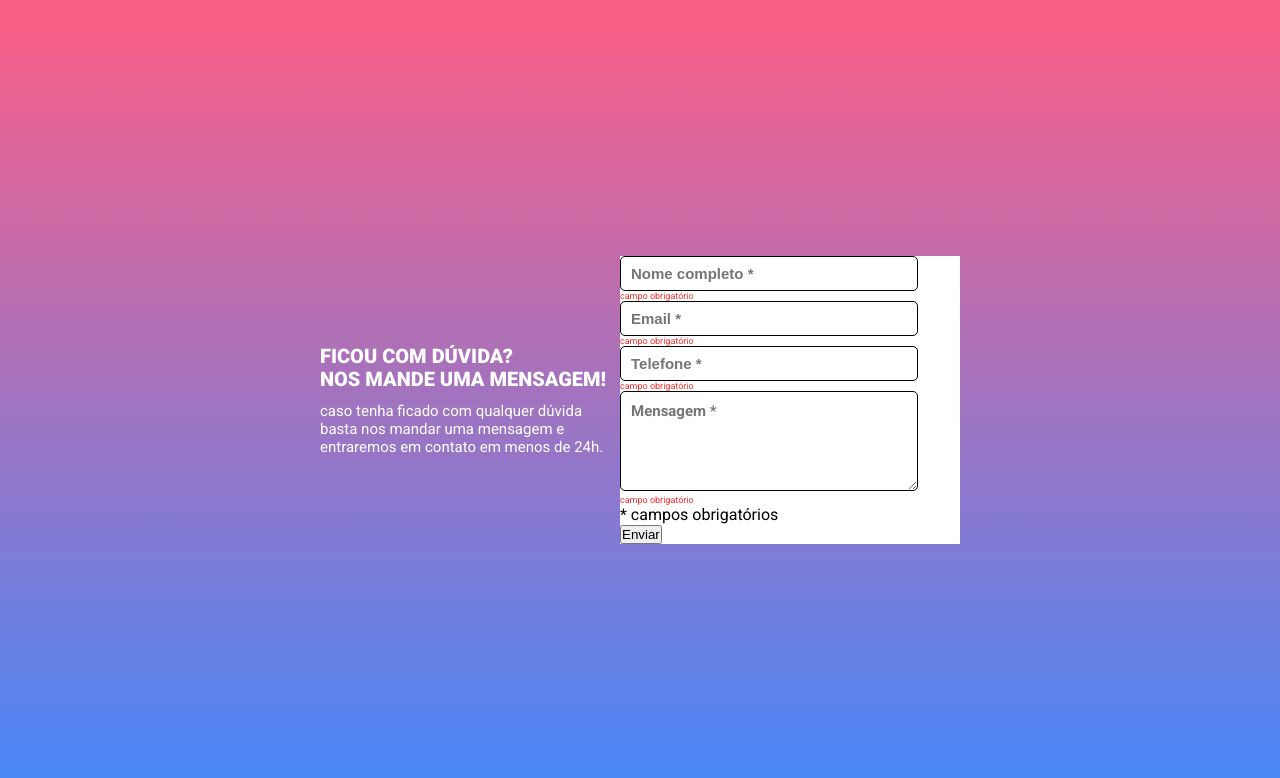
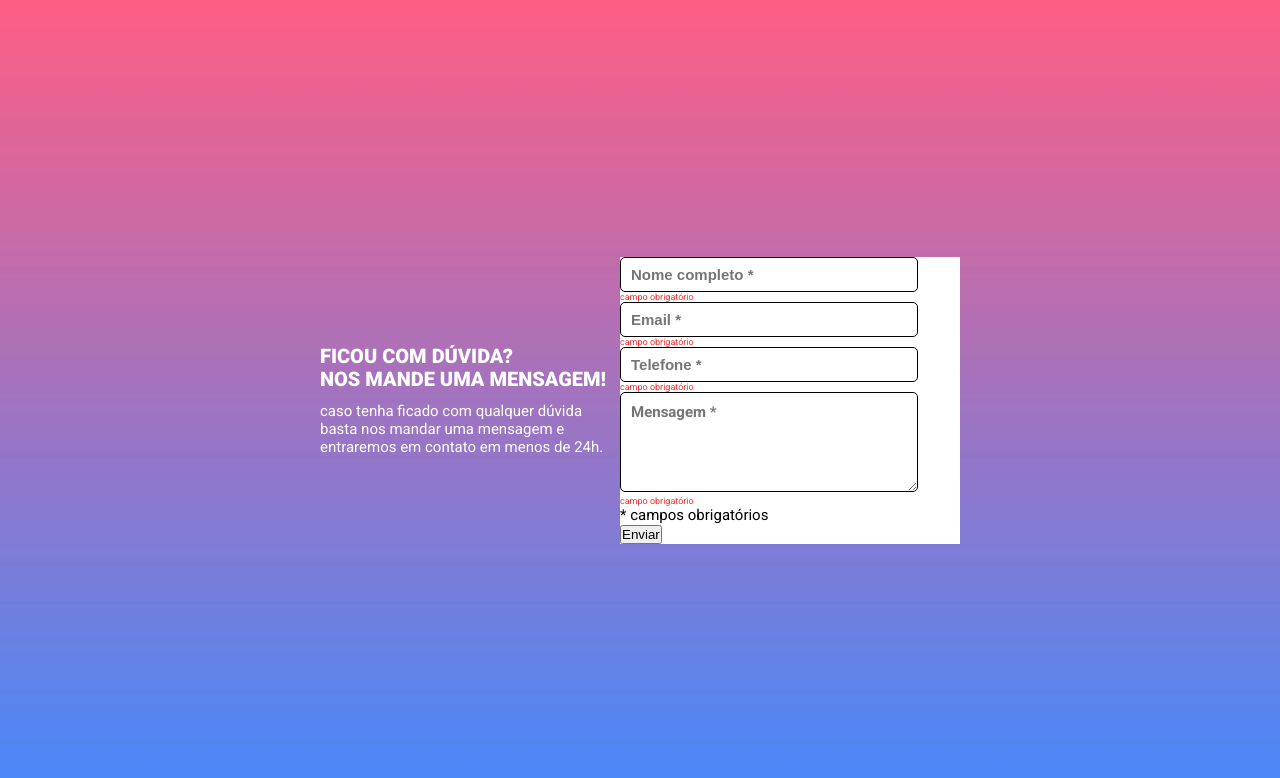
Before and after one commit to Moiseis-Cruz/avaliacao-do-formulario, a plain HTML site: page index.html in a window 1280 px wide. Drawn offline with Linux system fonts and the light colour scheme.

Commit message:
Marquei e estilizei.

```diff
--- a/index.html
+++ b/index.html
@@ -30,7 +30,7 @@
 
                 <textarea name="text" id="mensagem" cols="30" rows="10" placeholder="Mensagem *" required></textarea>
                 <h6 class="atention">campo obrigatório</h6>
-                <p>* campos obrigatórios</p>
+                <p class="warning">* campos obrigatórios</p>
 
                 <button type="submit">Enviar</button>
             </form>
--- a/src/css/styles.css
+++ b/src/css/styles.css
@@ -57,3 +57,8 @@ main .formulary textarea {
     font-size: 15px;
     padding: 10px;
 }
+
+main .formulary .warning {
+    font-size: 15px;
+    font-weight: 400;
+}
```
